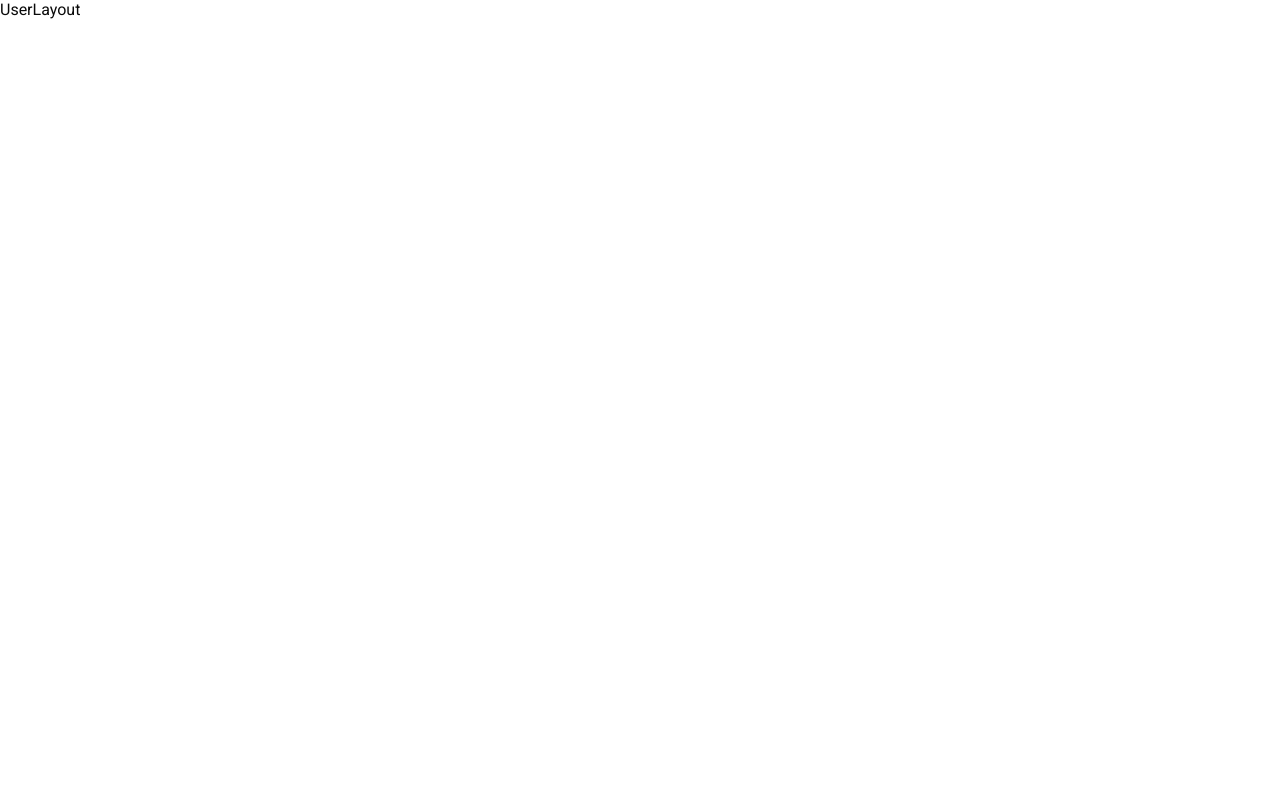
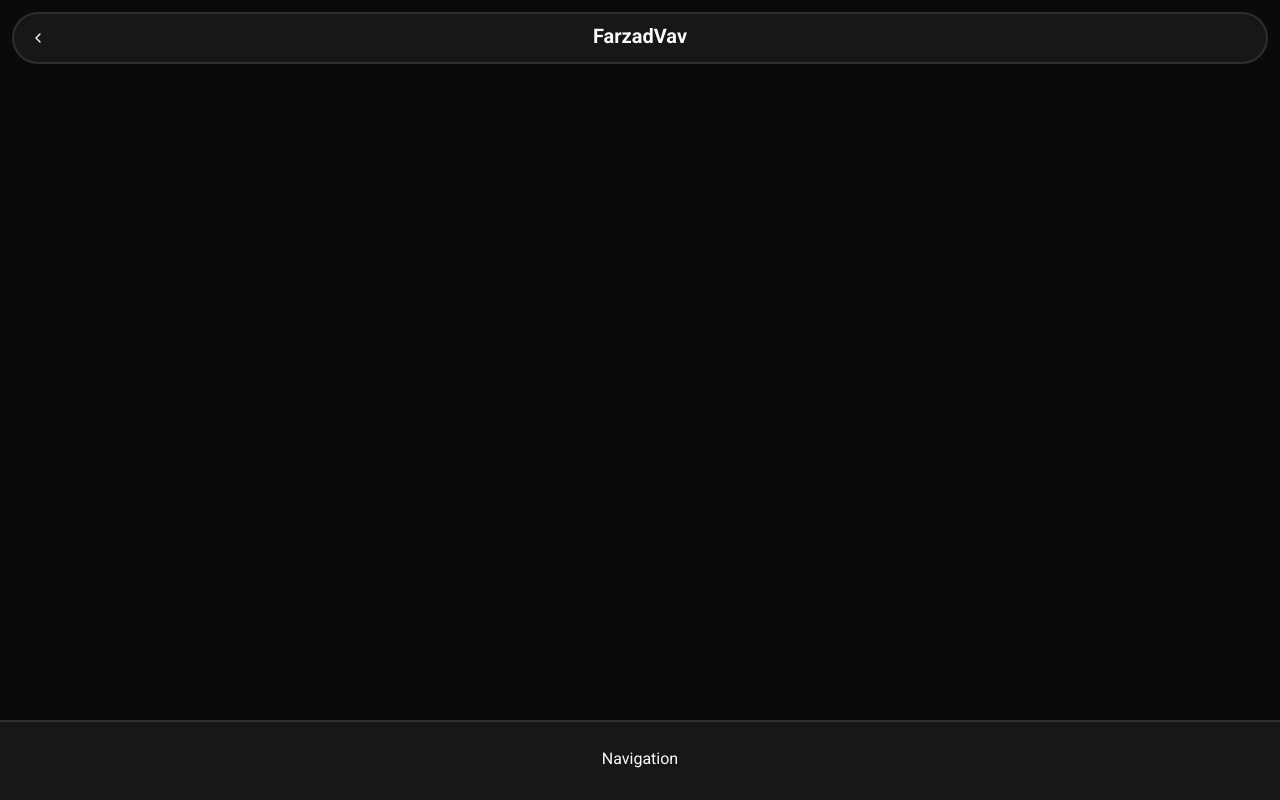
Before and after one commit to FarzadVav/Life-OS-APP, a Next.js app: page / in a window 1280 px wide. Built offline with nearby package versions, Linux system fonts and the light colour scheme.

Commit message:
add some basic components

```diff
--- a/app/(user)/layout.tsx
+++ b/app/(user)/layout.tsx
@@ -1,5 +1,13 @@
-function UserLayout() {
-  return <div>UserLayout</div>;
+import Navigation from "@/features/general/components/static/Navigation/Navigation";
+import { PropsWithChildren } from "react";
+
+function UserLayout({ children }: PropsWithChildren) {
+  return (
+    <>
+      <main className="h-[calc(100dvh-5rem)]">{children}</main>
+      <Navigation />
+    </>
+  );
 }
 
 export default UserLayout;
--- a/app/(user)/page.tsx
+++ b/app/(user)/page.tsx
@@ -1,5 +1,17 @@
+import TopBar from "@/features/general/components/static/TopBar/TopBar";
+import TopBarBackBtn from "@/features/general/components/static/TopBar/TopBarBackBtn";
+
 function UserHomePage() {
-  return <div>UserHomePage</div>;
+  return (
+    <>
+      <TopBar>
+        <TopBar.TopBarCapsule>
+          <TopBarBackBtn goBack />
+          <TopBar.TopBarTitle>FarzadVav</TopBar.TopBarTitle>
+        </TopBar.TopBarCapsule>
+      </TopBar>
+    </>
+  );
 }
 
 export default UserHomePage;
--- a/app/layout.tsx
+++ b/app/layout.tsx
@@ -19,7 +19,7 @@ export default function RootLayout({ children }: LayoutProps<"/">) {
   return (
     <html
       lang="en"
-      className={cn("antialiased", "font-geist", vazirmatn.variable)}
+      className={cn("antialiased dark", "font-geist", vazirmatn.variable)}
     >
       <body>
         <SplashScreen>{children}</SplashScreen>
--- a/app/page.tsx
+++ /dev/null
@@ -1,7 +0,0 @@
-import { redirect } from "next/navigation";
-
-function _() {
-  redirect("/login");
-}
-
-export default _;
--- /dev/null
+++ b/features/general/components/static/Navigation/Navigation.tsx
@@ -0,0 +1,9 @@
+function Navigation() {
+  return (
+    <nav className="h-20 bg-card border-t-2 flex items-center justify-center gap-3">
+      Navigation
+    </nav>
+  );
+}
+
+export default Navigation;
--- /dev/null
+++ b/features/general/components/static/TopBar/TopBar.ts
@@ -0,0 +1,12 @@
+import TopBarRoot from "./TopBarRoot";
+import TopBarTitle from "./TopBarTitle";
+import TopBarBackBtn from "./TopBarBackBtn";
+import TopBarCapsule from "./TopBarCapsule";
+
+const TopBar = Object.assign(TopBarRoot, {
+  TopBarCapsule,
+  TopBarTitle,
+  TopBarBackBtn,
+});
+
+export default TopBar;
--- /dev/null
+++ b/features/general/components/static/TopBar/TopBarBackBtn.tsx
@@ -0,0 +1,54 @@
+"use client";
+
+import { useRouter } from "next/navigation";
+import { ChevronLeftIcon } from "lucide-react";
+
+import { cn } from "@/features/general/lib/utils";
+import { Button, ButtonClickEvent, ButtonProps } from "../../ui/button";
+
+type TopBarBackBtnProps = ButtonProps & {
+  goBack?: boolean | string;
+};
+
+function TopBarBackBtn({
+  goBack,
+  onClick,
+  variant,
+  children,
+  className,
+  ...p
+}: TopBarBackBtnProps) {
+  const router = useRouter();
+
+  const handleClick = (ev: ButtonClickEvent) => {
+    if (typeof goBack === "boolean" && goBack) {
+      router.back();
+
+      return;
+    }
+
+    if (typeof goBack === "string" && goBack.trim().length) {
+      router.push(goBack);
+
+      return;
+    }
+
+    onClick?.(ev);
+  };
+
+  return (
+    <Button
+      onClick={handleClick}
+      variant={variant || "ghost"}
+      className={cn(
+        "rounded-full size-11 absolute ltr:left-0.5 rtl:right-0.5 top-0.5",
+        className,
+      )}
+      {...p}
+    >
+      {children || <ChevronLeftIcon className="rtl:-scale-x-100" />}
+    </Button>
+  );
+}
+
+export default TopBarBackBtn;
--- /dev/null
+++ b/features/general/components/static/TopBar/TopBarCapsule.tsx
@@ -0,0 +1,19 @@
+import { ComponentProps } from "react";
+
+import { cn } from "@/features/general/lib/utils";
+
+type TopBarCapsuleProps = ComponentProps<"div">;
+
+function TopBarCapsule({ className, ...p }: TopBarCapsuleProps) {
+  return (
+    <div
+      className={cn(
+        "h-13 p-3 bg-card border-2 flex items-center justify-between relative rounded-full",
+        className,
+      )}
+      {...p}
+    />
+  );
+}
+
+export default TopBarCapsule;
--- /dev/null
+++ b/features/general/components/static/TopBar/TopBarRoot.tsx
@@ -0,0 +1,11 @@
+import { ComponentProps } from "react";
+
+import { cn } from "@/features/general/lib/utils";
+
+type TopBarRootProps = ComponentProps<"header">;
+
+function TopBarRoot({ className, ...p }: TopBarRootProps) {
+  return <header className={cn("h-16 p-3", className)} {...p}></header>;
+}
+
+export default TopBarRoot;
--- /dev/null
+++ b/features/general/components/static/TopBar/TopBarTitle.tsx
@@ -0,0 +1,19 @@
+import { ComponentProps } from "react";
+
+import { cn } from "@/features/general/lib/utils";
+
+type TopBarTitleProps = ComponentProps<"h1">;
+
+function TopBarTitle({ className, ...p }: TopBarTitleProps) {
+  return (
+    <h1
+      className={cn(
+        "text-xl font-bold text-center absolute left-1/2 -translate-x-1/2",
+        className,
+      )}
+      {...p}
+    />
+  );
+}
+
+export default TopBarTitle;
--- a/features/general/components/ui/button.tsx
+++ b/features/general/components/ui/button.tsx
@@ -1,4 +1,6 @@
 import { cn } from "cn";
+import { MouseEvent } from "react";
+import { BaseUIEvent } from "@base-ui/react";
 import { cva, type VariantProps } from "class-variance-authority";
 import { Button as ButtonPrimitive } from "@base-ui/react/button";
 
@@ -39,17 +41,24 @@ const buttonVariants = cva(
   },
 );
 
+export type ButtonProps = ButtonPrimitive.Props &
+  VariantProps<typeof buttonVariants>;
+
+export type ButtonClickEvent = BaseUIEvent<
+  MouseEvent<HTMLButtonElement, globalThis.MouseEvent>
+>;
+
 function Button({
   className,
   variant = "default",
   size = "default",
-  ...props
-}: ButtonPrimitive.Props & VariantProps<typeof buttonVariants>) {
+  ...p
+}: ButtonProps) {
   return (
     <ButtonPrimitive
       data-slot="button"
       className={cn(buttonVariants({ variant, size, className }))}
-      {...props}
+      {...p}
     />
   );
 }
```
